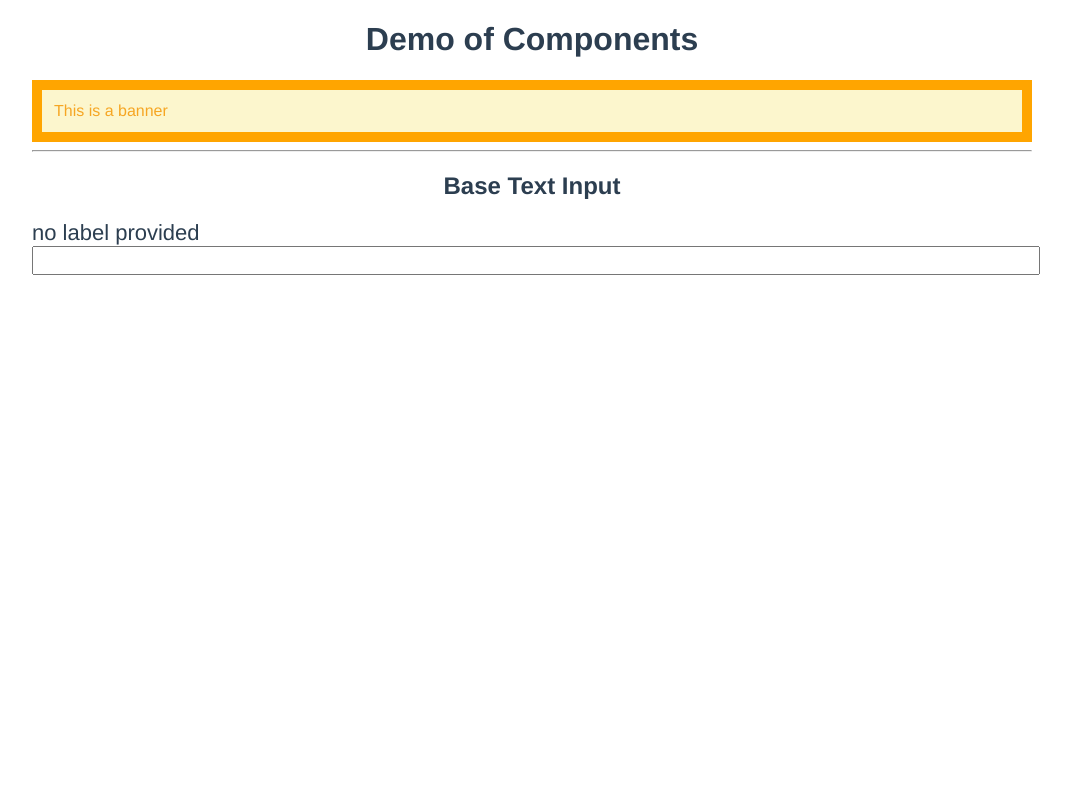
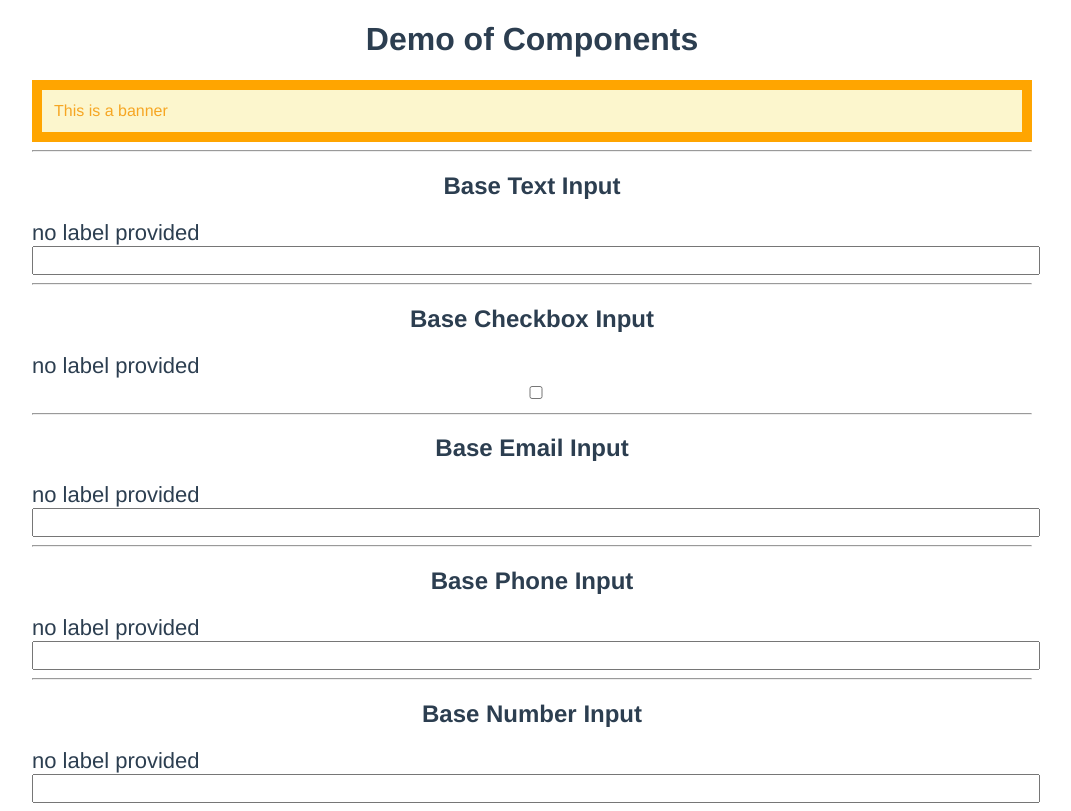
Before and after one commit to Content-Thread/thread-vue-base, a Vue app: page / in a window 1280 px wide. Shown: the whole page, without its empty margins (108-1179 px from the left). Built offline with nearby package versions, Linux system fonts and the light colour scheme.

Commit message:
add other base inputs

```diff
--- /dev/null
+++ b/src/components/BaseCheckbox.vue
@@ -0,0 +1,56 @@
+<template>
+  <label class="base-form__label">
+    <span class="base-form__label-text">{{labelText}}</span>
+    <input
+      class="base-form__input base-form__checkbox"
+      type="checkbox"
+      :value="value"
+      v-on="listeners"
+      v-bind="$attrs"
+      >
+  </label>
+</template>
+
+<script>
+export default {
+  inheritAttrs: false,
+  props: {
+    labelText: {
+      type: String,
+      default: () => "no label provided"
+    }
+  },
+  data() {
+    return {
+      value: ''
+    }
+  },
+  computed: {
+    listeners() {
+      return {
+        ...this.$listeners,
+        input: event =>
+          this.$emit('input', event.target.value)
+      }
+    }
+  }
+};
+</script>
+
+<style scoped>
+.base-form__label {
+  text-align: left;
+  width: 100%;
+}
+
+.base-form__label,
+.base-form__label-text {
+  display: block;
+  font-size: 22px;
+}
+
+.base-form__input {
+  width: 100%;
+  font-size: 20px;
+}
+</style>
--- /dev/null
+++ b/src/components/BaseEmailInput.vue
@@ -0,0 +1,56 @@
+<template>
+  <label class="base-form__label">
+    <span class="base-form__label-text">{{labelText}}</span>
+    <input
+      class="base-form__input base-form__email-input"
+      type="email"
+      :value="value"
+      v-on="listeners"
+      v-bind="$attrs"
+      >
+  </label>
+</template>
+
+<script>
+export default {
+  inheritAttrs: false,
+  props: {
+    labelText: {
+      type: String,
+      default: () => "no label provided"
+    }
+  },
+  data() {
+    return {
+      value: ''
+    }
+  },
+  computed: {
+    listeners() {
+      return {
+        ...this.$listeners,
+        input: event =>
+          this.$emit('input', event.target.value)
+      }
+    }
+  }
+};
+</script>
+
+<style scoped>
+.base-form__label {
+  text-align: left;
+  width: 100%;
+}
+
+.base-form__label,
+.base-form__label-text {
+  display: block;
+  font-size: 22px;
+}
+
+.base-form__input {
+  width: 100%;
+  font-size: 20px;
+}
+</style>
--- /dev/null
+++ b/src/components/BaseNumberInput.vue
@@ -0,0 +1,56 @@
+<template>
+  <label class="base-form__label">
+    <span class="base-form__label-text">{{labelText}}</span>
+    <input
+      class="base-form__input base-form__number-input"
+      type="number"
+      :value="value"
+      v-on="listeners"
+      v-bind="$attrs"
+      >
+  </label>
+</template>
+
+<script>
+export default {
+  inheritAttrs: false,
+  props: {
+    labelText: {
+      type: String,
+      default: () => "no label provided"
+    }
+  },
+  data() {
+    return {
+      value: ''
+    }
+  },
+  computed: {
+    listeners() {
+      return {
+        ...this.$listeners,
+        input: event =>
+          this.$emit('input', event.target.value)
+      }
+    }
+  }
+};
+</script>
+
+<style scoped>
+.base-form__label {
+  text-align: left;
+  width: 100%;
+}
+
+.base-form__label,
+.base-form__label-text {
+  display: block;
+  font-size: 22px;
+}
+
+.base-form__input {
+  width: 100%;
+  font-size: 20px;
+}
+</style>
--- /dev/null
+++ b/src/components/BasePhoneInput.vue
@@ -0,0 +1,56 @@
+<template>
+  <label class="base-form__label">
+    <span class="base-form__label-text">{{labelText}}</span>
+    <input
+      class="base-form__input base-form__phone-input"
+      type="tel"
+      :value="value"
+      v-on="listeners"
+      v-bind="$attrs"
+      >
+  </label>
+</template>
+
+<script>
+export default {
+  inheritAttrs: false,
+  props: {
+    labelText: {
+      type: String,
+      default: () => "no label provided"
+    }
+  },
+  data() {
+    return {
+      value: ''
+    }
+  },
+  computed: {
+    listeners() {
+      return {
+        ...this.$listeners,
+        input: event =>
+          this.$emit('input', event.target.value)
+      }
+    }
+  }
+};
+</script>
+
+<style scoped>
+.base-form__label {
+  text-align: left;
+  width: 100%;
+}
+
+.base-form__label,
+.base-form__label-text {
+  display: block;
+  font-size: 22px;
+}
+
+.base-form__input {
+  width: 100%;
+  font-size: 20px;
+}
+</style>
--- a/src/components/Demo.vue
+++ b/src/components/Demo.vue
@@ -4,7 +4,19 @@
     <Banner>This is a banner</Banner>
     <hr>
     <h2>Base Text Input</h2>
-    <BaseTextInput maxlength="12"/>
+    <BaseTextInput @input="logInput"/>
+    <hr>
+    <h2>Base Checkbox Input</h2>
+    <BaseCheckbox @input="logInput"/>
+    <hr>
+    <h2>Base Email Input</h2>
+    <BaseEmailInput @input="logInput"/>
+    <hr>
+    <h2>Base Phone Input</h2>
+    <BasePhoneInput @input="logInput"/>
+    <hr>
+    <h2>Base Number Input</h2>
+    <BaseNumberInput @input="logInput"/>
   </div>
 </template>
 
@@ -12,7 +24,11 @@
 export default {
   name: "Demo",
   data: () => ({}),
-  methods: {}
+  methods: {
+    logInput: function(event) {
+      console.log("input!!", event);
+    }
+  }
 };
 </script>
 
```
Also changed, not shown: src/components/index.js (+9 -1 lines), 7 other files (tests, documents, lock files or other folders).
